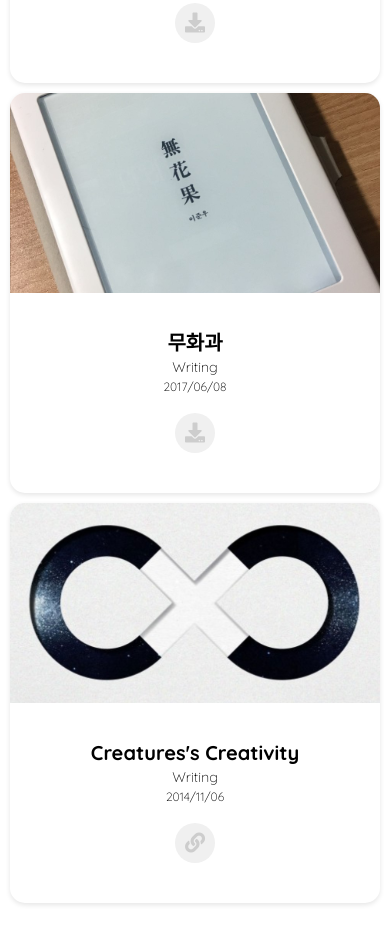
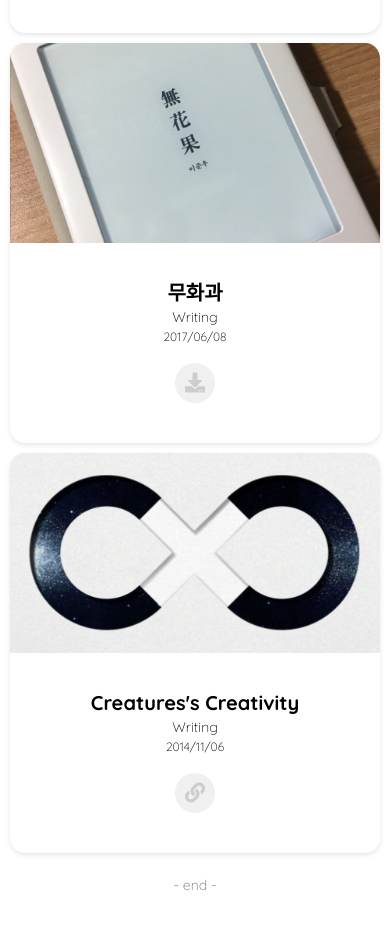
Before and after one commit to victorlee917/portfolio_site, a plain HTML site: page index.html in a window 390 px wide. Shown: the part 1983-2926 px from the top of the page. After the commit the page ends 2905 px from the top, so only its background shows below. Drawn offline with Linux system fonts and the light colour scheme; a web font is replaced by a local one.

Commit message:
plus end

```diff
--- a/css/globals.css
+++ b/css/globals.css
@@ -7,6 +7,13 @@ body {
   /* font-family: "Palanquin Dark", sans-serif; */
   padding-bottom: 50px;
   padding-top: 100px;
+}
+
+@media only screen and (max-width: 600px) {
+  body {
+    padding-bottom: 30px;
+    padding-top: 50px;
+  }
 }
 
 .box {
@@ -44,3 +51,9 @@ main {
 a {
   text-decoration: none;
 }
+
+.end {
+  margin-top: 25px;
+  opacity: 0.4;
+  font-size: 14px;
+}
--- a/index.html
+++ b/index.html
@@ -204,6 +204,7 @@
             </div>
           </div>
         </section>
+        <div class="end">- end -</div>
       </main>
     </div>
   </body>
```
Also changed, not shown: aboutme.html (+1 -0 lines), inspired.html (+1 -0 lines).
